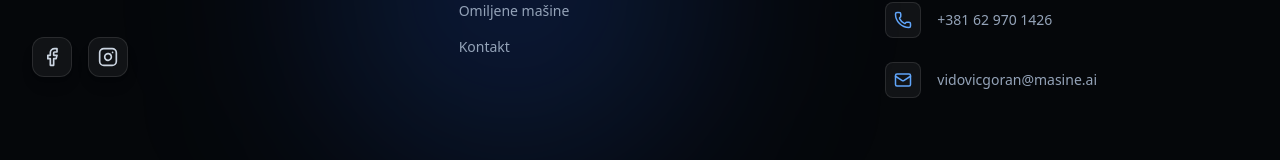
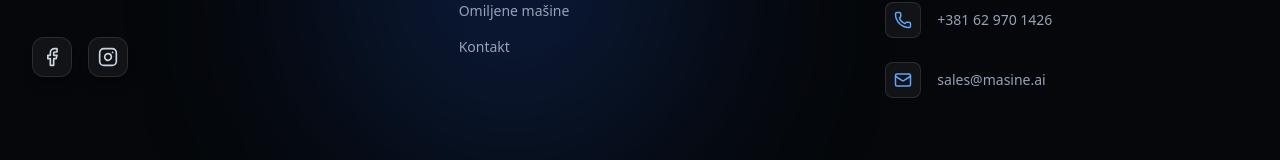
Before and after one commit to Djapedjape123/goga, a React (Vite) app: page /masina/el-20pro-elektricni-viljuskar in a window 1280 px wide. Shown: the part 1982-2142 px from the top of the page. Built offline with nearby package versions, Linux system fonts and the light colour scheme.

Commit message:
jos broj

```diff
--- a/src/components/Footer.jsx
+++ b/src/components/Footer.jsx
@@ -104,7 +104,7 @@ const Footer = () => {
               <div className="p-2 bg-white/5 rounded-lg border border-white/10 group-hover:border-blue-500/50 group-hover:bg-blue-500/10 transition-colors">
                 <Mail size={18} className="text-blue-400" />
               </div>
-              <span className="text-slate-400 group-hover:text-white transition-colors"><a href="mailto:vidovicgoran@masine.ai"> vidovicgoran@masine.ai</a></span>
+              <span className="text-slate-400 group-hover:text-white transition-colors"><a href="mailto:sales@masine.ai">sales@masine.ai</a></span>
             </div>
           </div>
 
--- a/src/pages/Contact.jsx
+++ b/src/pages/Contact.jsx
@@ -17,7 +17,7 @@ const Contact = () => {
   // Stanje za kopiranje maila
   const [copied, setCopied] = useState(false);
 
-  const emailAdresa = "vidovicgoran@masine.ai";
+  const emailAdresa = "sales@masine.ai";
 
   // Funkcija za brzo kopiranje maila
   const handleCopyEmail = () => {
@@ -43,7 +43,7 @@ const Contact = () => {
     formData.append('_captcha', 'false'); // Isključujemo dosadni reCaptcha
 
     try {
-      const response = await fetch("https://formsubmit.co/vidovicgoran@masine.ai", {
+      const response = await fetch("https://formsubmit.co/sales@masine.ai", {
         method: "POST",
         headers: { 'Accept': 'application/json' },
         body: formData
--- a/src/pages/SinglePege.jsx
+++ b/src/pages/SinglePege.jsx
@@ -70,7 +70,7 @@ function SinglePege() {
     formData.append('_captcha', 'false');
 
     try {
-      const response = await fetch("https://formsubmit.co/vidovicgoran@masine.ai", {
+      const response = await fetch("https://formsubmit.co/sales@masine.ai", {
         method: "POST",
         headers: {
           'Accept': 'application/json'
```
